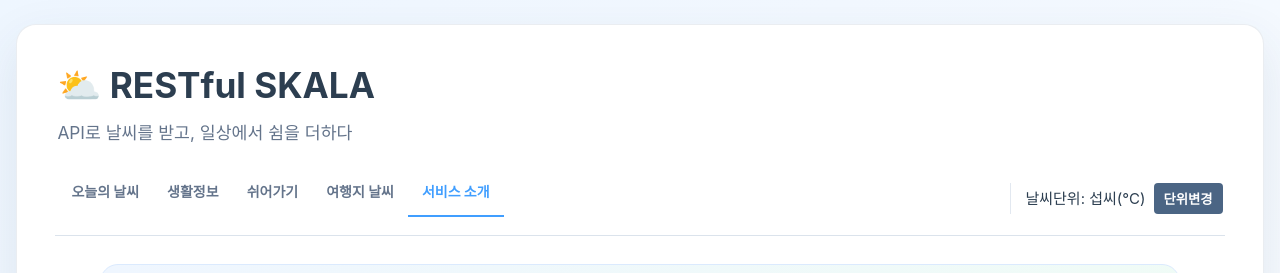
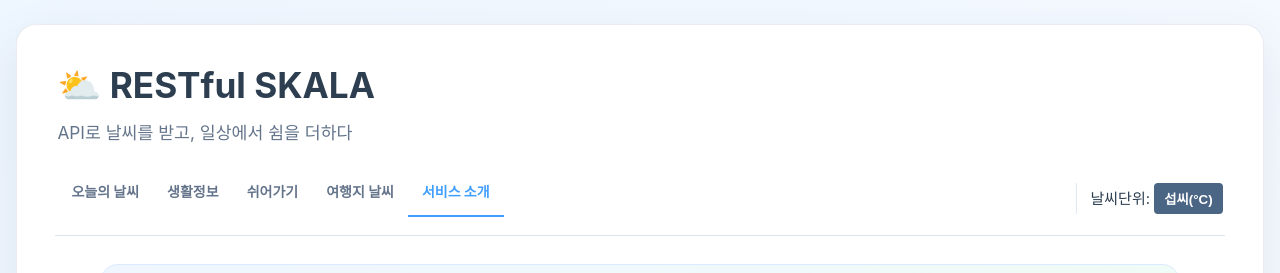
Before and after one commit to J5-K/skala-vue, a Vue app: page /about in a window 1280 px wide. Shown: the top 273 px of the page. Built offline with nearby package versions, Linux system fonts and the light colour scheme.

Commit message:
style: 날씨 단위 토글 버튼 문구 간소화

```diff
--- a/src/components/exercise/UnitToggler.vue
+++ b/src/components/exercise/UnitToggler.vue
@@ -15,9 +15,12 @@ const configStore = useConfigStore()
   >
     <span>
       날씨단위:
-      <strong>{{ configStore.unit === 'celsius' ? '섭씨(°C)' : '화씨(°F)' }}</strong></span
+      <strong>
+        <button @click="configStore.toggleUnit" class="toggle-btn">
+          {{ configStore.unit === 'celsius' ? '섭씨(°C)' : '화씨(°F)' }}
+        </button>
+      </strong></span
     >
-    <button @click="configStore.toggleUnit" class="toggle-btn">단위변경</button>
   </div>
 </template>
 
```
